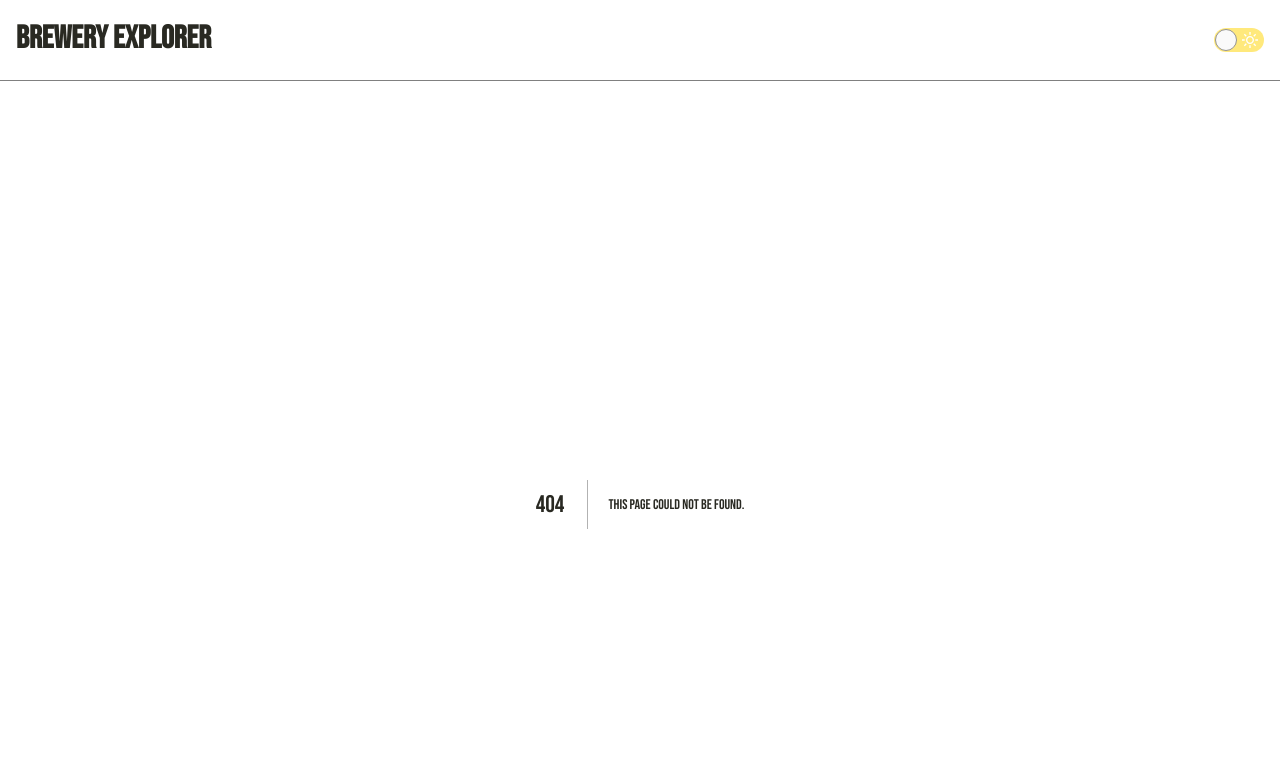
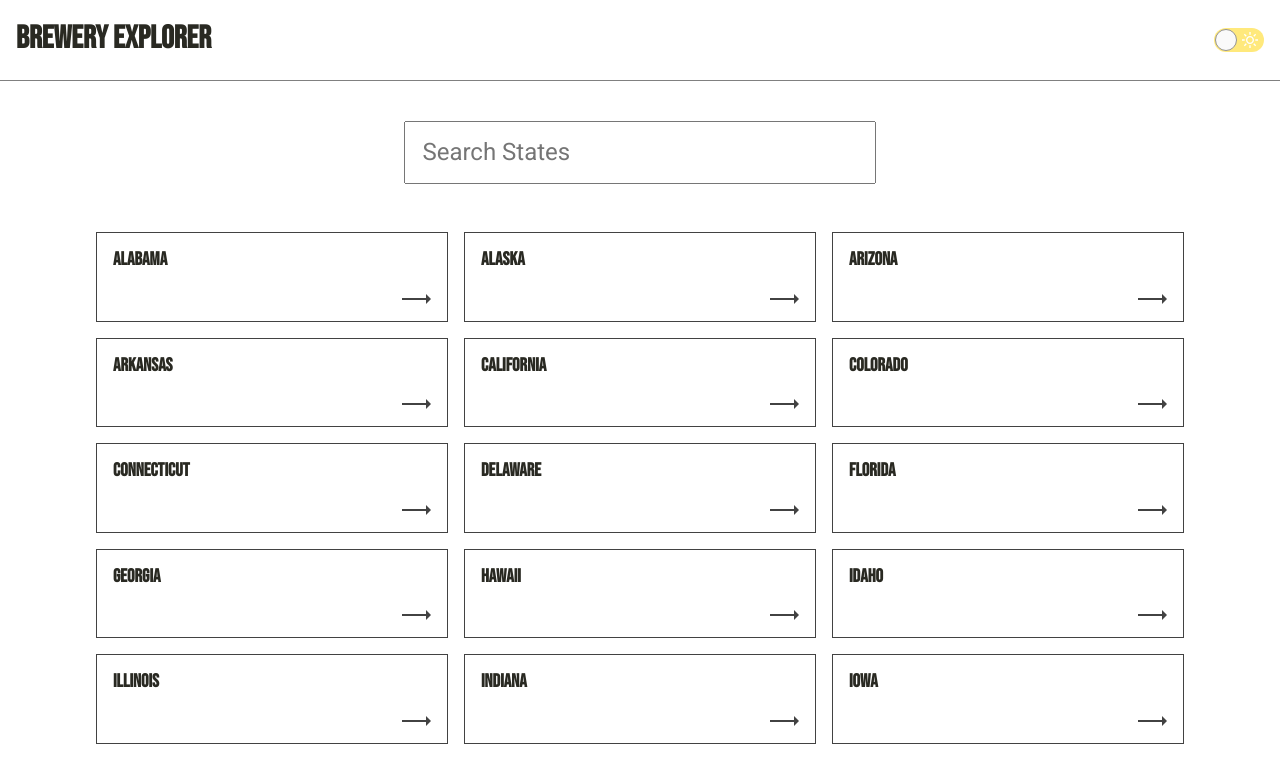
Before and after one commit to kuuurt13/brewery-explorer, a Next.js app: page /browse in a window 1280 px wide. Before the commit this address had no page. Shown: the top 759 px of the page. Built offline with nearby package versions, Linux system fonts and the light colour scheme.

Commit message:
Added new chart homepage

```diff
--- a/@types/styled.d.ts
+++ b/@types/styled.d.ts
@@ -11,4 +11,6 @@ declare module "styled-components" {
       heading: string;
     };
   }
+
+  export type Theme = DefaultTheme;
 }
--- a/components/Nav.tsx
+++ b/components/Nav.tsx
@@ -1,15 +1,15 @@
 import styled from "styled-components";
-import useTheme, { Themes } from "../hooks/useTheme";
+import useTheme, { ThemeTypes } from "../hooks/useTheme";
 import ThemeToggle from "./ThemeToggle";
 
 export default function Nav() {
-  const { theme, toggleTheme } = useTheme();
+  const { themeType, toggleTheme } = useTheme();
 
   return (
     <StyledNav>
       <h1>Brewery Explorer</h1>
       <ThemeToggle
-        checked={theme === Themes.Dark}
+        checked={themeType === ThemeTypes.Dark}
         onChange={() => toggleTheme()}
       />
     </StyledNav>
--- /dev/null
+++ b/hooks/useBreweries.tsx
@@ -0,0 +1,21 @@
+import React, { createContext, useContext, useState, ReactNode } from "react";
+import breweries from "../.data/breweries.json";
+import { BreweryList } from "../types";
+
+type ProviderProps = {
+  children: ReactNode;
+};
+
+const BreweriesContext = createContext<BreweryList[]>([]);
+
+export function BreweriesContextProvider({ children }: ProviderProps) {
+  return (
+    <BreweriesContext.Provider value={breweries as BreweryList[]}>
+      {children}
+    </BreweriesContext.Provider>
+  );
+}
+
+export default function useBreweries() {
+  return useContext(BreweriesContext) as BreweryList[];
+}
--- a/hooks/useTheme.tsx
+++ b/hooks/useTheme.tsx
@@ -1,9 +1,10 @@
 import React, { createContext, useContext, useState, ReactNode } from "react";
-import { ThemeProvider } from "styled-components";
+import { Theme, ThemeProvider } from "styled-components";
 import { lightTheme, darkTheme, GlobalStyle } from "../theme";
 
 type ContextProps = {
-  theme: Themes;
+  theme: Theme;
+  themeType: ThemeTypes;
   toggleTheme: () => null;
 };
 
@@ -13,25 +14,33 @@ type ProviderProps = {
 
 const ThemeContext = createContext<ContextProps | {}>({});
 
-export enum Themes {
+export enum ThemeTypes {
   Light = "light",
   Dark = "dark",
 }
 
+const themes = {
+  [ThemeTypes.Light]: lightTheme,
+  [ThemeTypes.Dark]: darkTheme,
+};
+
 export function ThemeContextProvider({ children }: ProviderProps) {
-  const [theme, setTheme] = useState(Themes.Light);
+  const [themeType, setTheme] = useState(ThemeTypes.Light);
 
   function toggleTheme() {
     setTheme((currentTheme) =>
-      currentTheme === Themes.Light ? Themes.Dark : Themes.Light
+      currentTheme === ThemeTypes.Light ? ThemeTypes.Dark : ThemeTypes.Light
     );
   }
 
   return (
-    <ThemeProvider theme={theme === Themes.Light ? lightTheme : darkTheme}>
+    <ThemeProvider
+      theme={themeType === ThemeTypes.Light ? lightTheme : darkTheme}
+    >
       <ThemeContext.Provider
         value={{
-          theme,
+          theme: themes[themeType],
+          themeType,
           toggleTheme,
         }}
       >
--- a/package.json
+++ b/package.json
@@ -9,8 +9,6 @@
     "postinstall": "node scripts/loadData.js"
   },
   "dependencies": {
-    "@types/google-maps": "^3.2.3",
-    "@types/react-toggle": "^4.0.3",
     "axios": "^0.22.0",
     "google-maps": "^4.3.3",
     "next": "^11.0.0",
@@ -20,10 +18,14 @@
     "react-dom": "17.0.2",
     "react-icons": "^4.2.0",
     "react-toggle": "^4.1.2",
+    "recharts": "^2.1.4",
     "styled-components": "^5.3.1"
   },
   "devDependencies": {
+    "@types/google-maps": "^3.2.3",
     "@types/react": "^17.0.19",
+    "@types/react-toggle": "^4.0.3",
+    "@types/recharts": "^1.8.20",
     "@types/styled-components": "^5.1.14",
     "babel-plugin-styled-components": "^1.13.2",
     "csvtojson": "^2.0.10",
--- a/pages/_app.tsx
+++ b/pages/_app.tsx
@@ -2,6 +2,7 @@ import Head from "next/head";
 import styled from "styled-components";
 import Nav from "../components/Nav";
 import { ThemeContextProvider } from "../hooks/useTheme";
+import { BreweriesContextProvider } from "../hooks/useBreweries";
 
 type Props = {
   Component: React.JSXElementConstructor<any>;
@@ -25,9 +26,11 @@ export default function MyApp({ Component, pageProps }: Props) {
       </Head>
 
       <Nav />
-      <StyledMain>
-        <Component {...pageProps} />
-      </StyledMain>
+      <BreweriesContextProvider>
+        <StyledMain>
+          <Component {...pageProps} />
+        </StyledMain>
+      </BreweriesContextProvider>
     </ThemeContextProvider>
   );
 }
--- /dev/null
+++ b/pages/browse/index.tsx
@@ -0,0 +1,53 @@
+import { useState } from "react";
+import styled from "styled-components";
+import ButtonLink from "../../components/ButtonLink";
+import ButtonLinkList from "../../components/ButtonLinkList";
+import ListSearch from "../../components/ListSearch";
+import states from "../../data/states.json";
+import { State } from "../../types";
+
+type Props = {
+  states: State[];
+};
+
+export default function Home({ states }: Props) {
+  const [filteredStates, setFilteredStates] = useState(states);
+
+  return (
+    <StyledWrapper>
+      <ListSearch
+        searchProperty="name"
+        placeholder="Search States"
+        results={states}
+        onResultsChange={setFilteredStates}
+      />
+      <ButtonLinkList>
+        {filteredStates.map((state) => (
+          <ButtonLink
+            key={state.id}
+            href={`/browse/states/${state.id}`}
+            title={state.name}
+          />
+        ))}
+      </ButtonLinkList>
+    </StyledWrapper>
+  );
+}
+
+const StyledWrapper = styled.div`
+  display: flex;
+  flex-direction: column;
+
+  & > *:first-child {
+    width: 40%;
+    margin: 1rem auto 3rem auto;
+  }
+`;
+
+export async function getStaticProps() {
+  return {
+    props: {
+      states,
+    },
+  };
+}
--- a/theme.ts
+++ b/theme.ts
@@ -1,24 +1,24 @@
-import { createGlobalStyle, DefaultTheme } from "styled-components";
+import { createGlobalStyle, Theme } from "styled-components";
 import "normalize.css";
 import "react-toggle/style.css";
 
-export const lightTheme: DefaultTheme = {
+export const lightTheme: Theme = {
   colors: {
     background: "#fff",
-    primary: "#302ae6",
+    primary: "#ffe97c",
     secondary: "#536390",
     font: "#424242",
     heading: "#292922",
   },
 };
 
-export const darkTheme: DefaultTheme = {
+export const darkTheme: Theme = {
   colors: {
     background: "#161625",
-    primary: "#9a97f3",
+    primary: "#ffe97c",
     secondary: "#818cab",
     font: "#e1e1ff",
-    heading: "#818cab",
+    heading: "#ffe97c",
   },
 };
 
```
Also changed, not shown: components/charts/BarChart.tsx (added, +34 -0 lines), pages/index.tsx (+35 -43 lines), types.ts (+7 -0 lines), utils.ts (+17 -0 lines), 1 other file (tests, documents, lock files or other folders).
